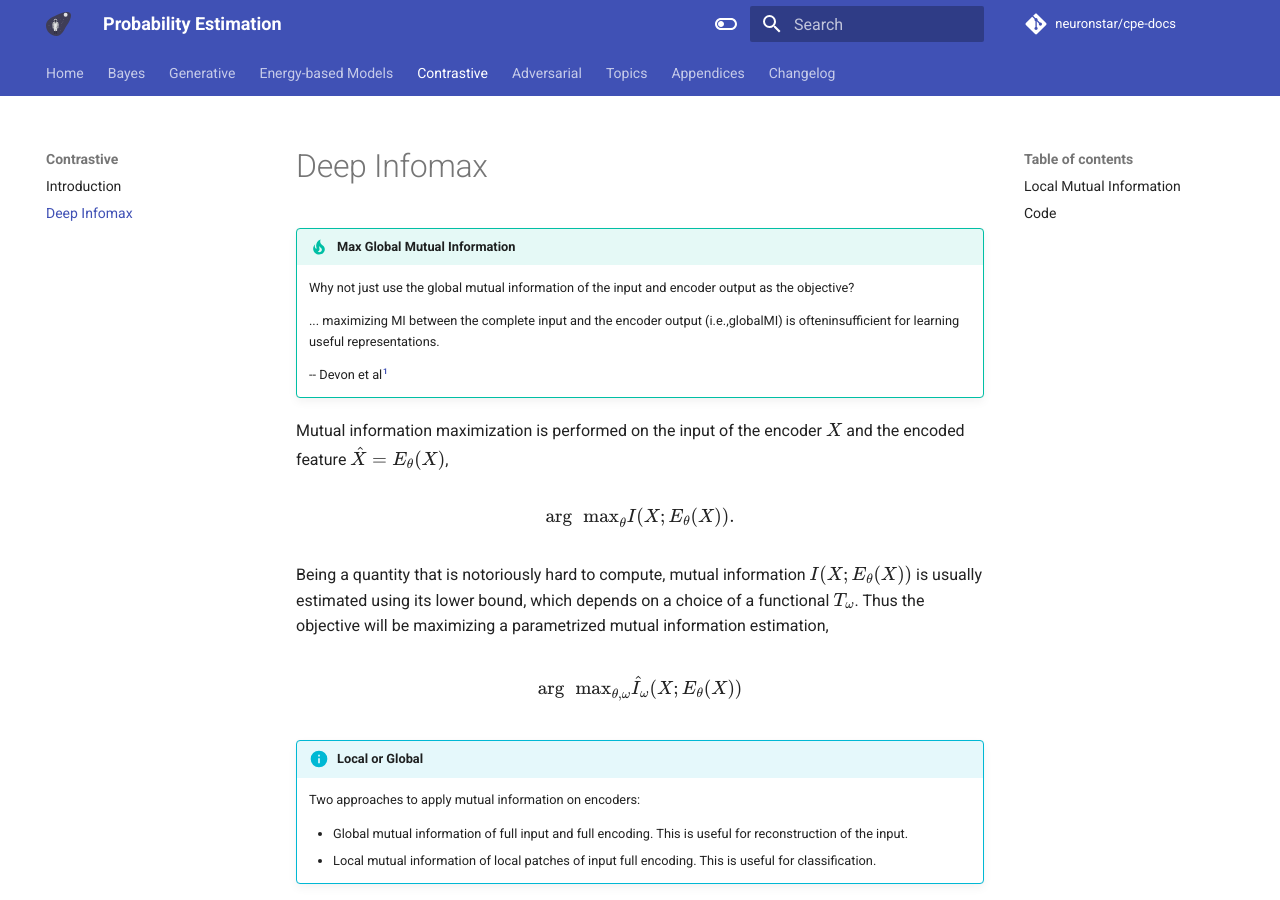
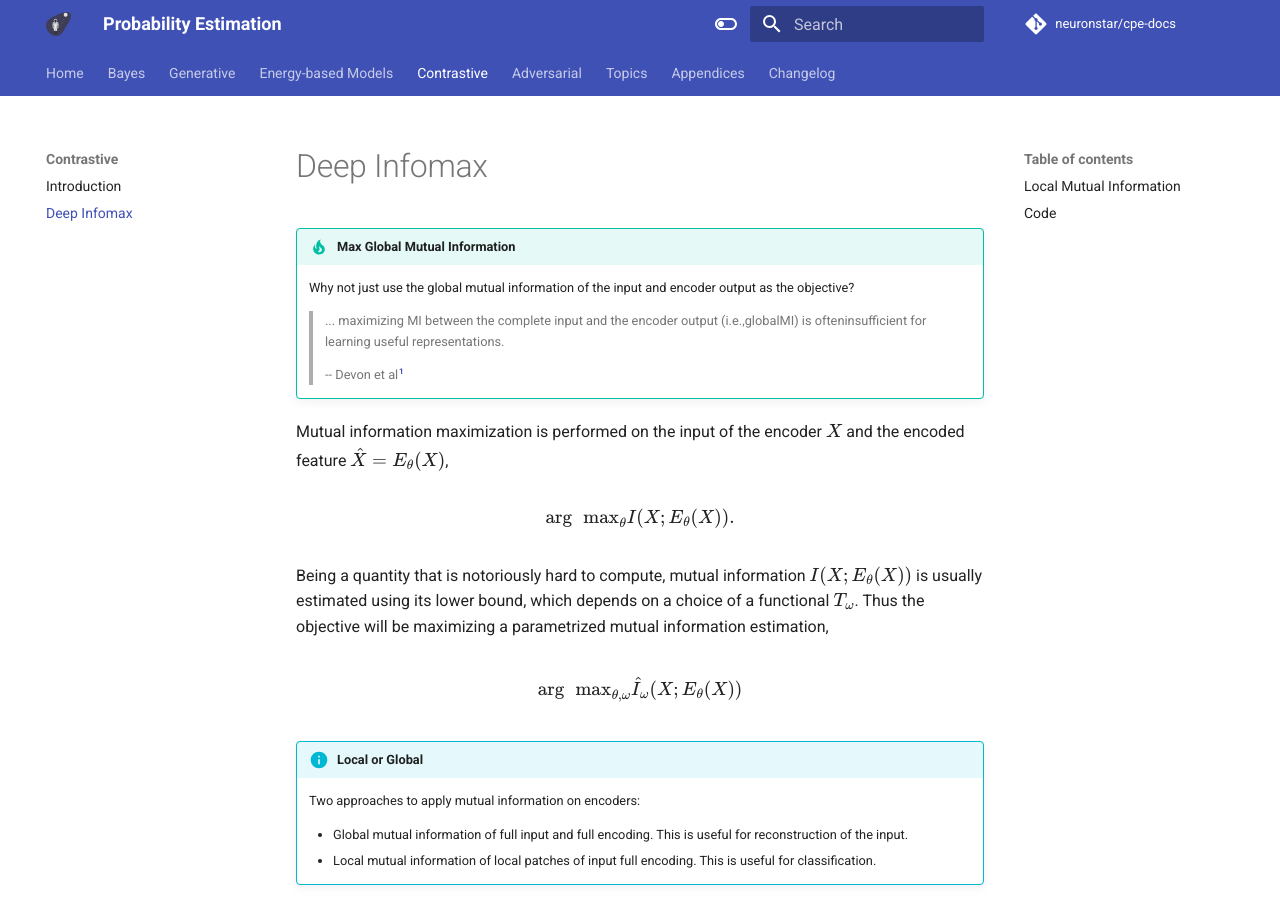
Before and after one commit to emptymalei/deep-learning, an MkDocs documentation site: the page built from cpe/contrastive/deep-infomax.md, in a window 1280 px wide and 900 px high. Built offline with MkDocs 1.6.1 and Material for MkDocs 9.7.7, drawn with Linux system fonts in a browser that asks for light colours; comment, search, counter and statistics services are not loaded.

```diff
--- a/cpe/contrastive/deep-infomax.md
+++ b/cpe/contrastive/deep-infomax.md
@@ -5,9 +5,9 @@
 
     Why not just use the global mutual information of the input and encoder output as the objective?
 
-    ... maximizing MI between the complete input and the encoder output (i.e.,globalMI) is ofteninsufficient for learning useful representations.
-
-    -- Devon et al[^Devon2018]
+    > ... maximizing MI between the complete input and the encoder output (i.e.,globalMI) is ofteninsufficient for learning useful representations.
+    >
+    > -- Devon et al[^Devon2018]
 
 
 Mutual information maximization is performed on the input of the encoder $X$ and the encoded feature $\hat X=E_\theta (X)$,
```
